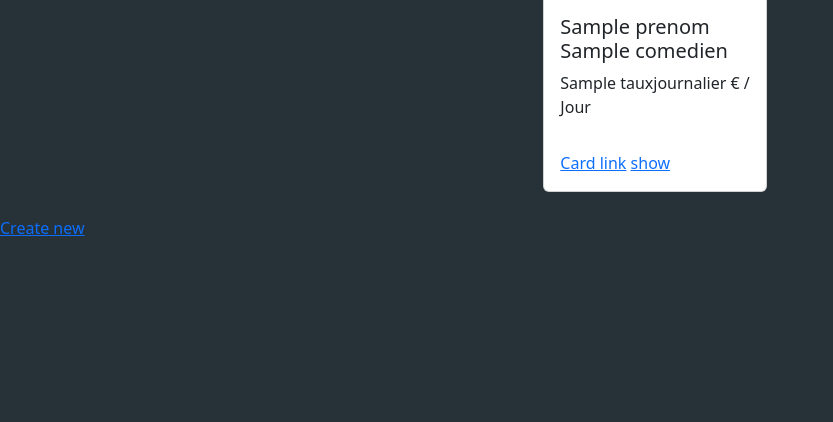
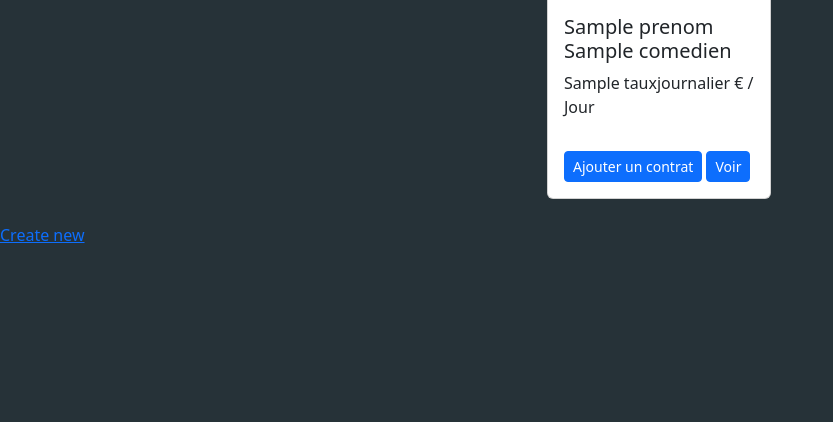
Before and after one commit to ilan990/doublage, a Symfony app: template templates/comedien/index.html.twig in a window 1280 px wide. Shown: the part 226-648 px from the top of the page, without its empty margins (0-833 px from the left). Run offline with Twig, Linux system fonts and the light colour scheme; the template is opened without the code that fills it: most values are stand-ins (such as "Sample title", 1, 10 or a date in 2020); some libraries are stand-ins or nearby versions.

Commit message:
amelioration du style de la liste

```diff
--- a/templates/comedien/index.html.twig
+++ b/templates/comedien/index.html.twig
@@ -4,9 +4,9 @@
 
 {% block body %}
 
-    <div class="row d-flex justify-content-center">
+    <div class="container d-flex justify-content-center">
     {% for comedien in comediens %}
-        <div class="col-md-2 mx-4 my-4">
+        <div class="col-md-2 col-sm-6 mx-4 my-4">
             <div class="card" style="width: 14rem;">
                 <img src="{{ asset('images/avatar/' ~ comedien.imageName) }}" class="card-img-top" style="height:200px;width: auto"  alt="...">
                 <div class="card-body">
@@ -14,13 +14,13 @@
                     <p class="card-text">{{ comedien.tauxjournalier }} € / Jour</p>
                 </div>
                 <div class="card-body">
-                    <a href="#" class="card-link">Card link</a>
-                    <a href="{{ path('app_comedien_show', {'id_comedien': comedien.idComedien}) }}">show</a>
+                    <a href="{{ path('app_contrat_comedien_new', {'id_comedien': comedien.idComedien}) }}" class="btn btn-primary btn-sm">Ajouter un contrat</a>
+                    <a class='btn btn-primary btn-sm' href="{{ path('app_comedien_show', {'id_comedien': comedien.idComedien}) }}">Voir</a>
                 </div>
             </div>
         </div>
         {% if loop.index % 5 == 0 %}
-            </div><div class="row d-flex justify-content-center">
+            </div><div class="container d-flex justify-content-center">
         {% endif %}
     {% else %}
         <tr>
```
